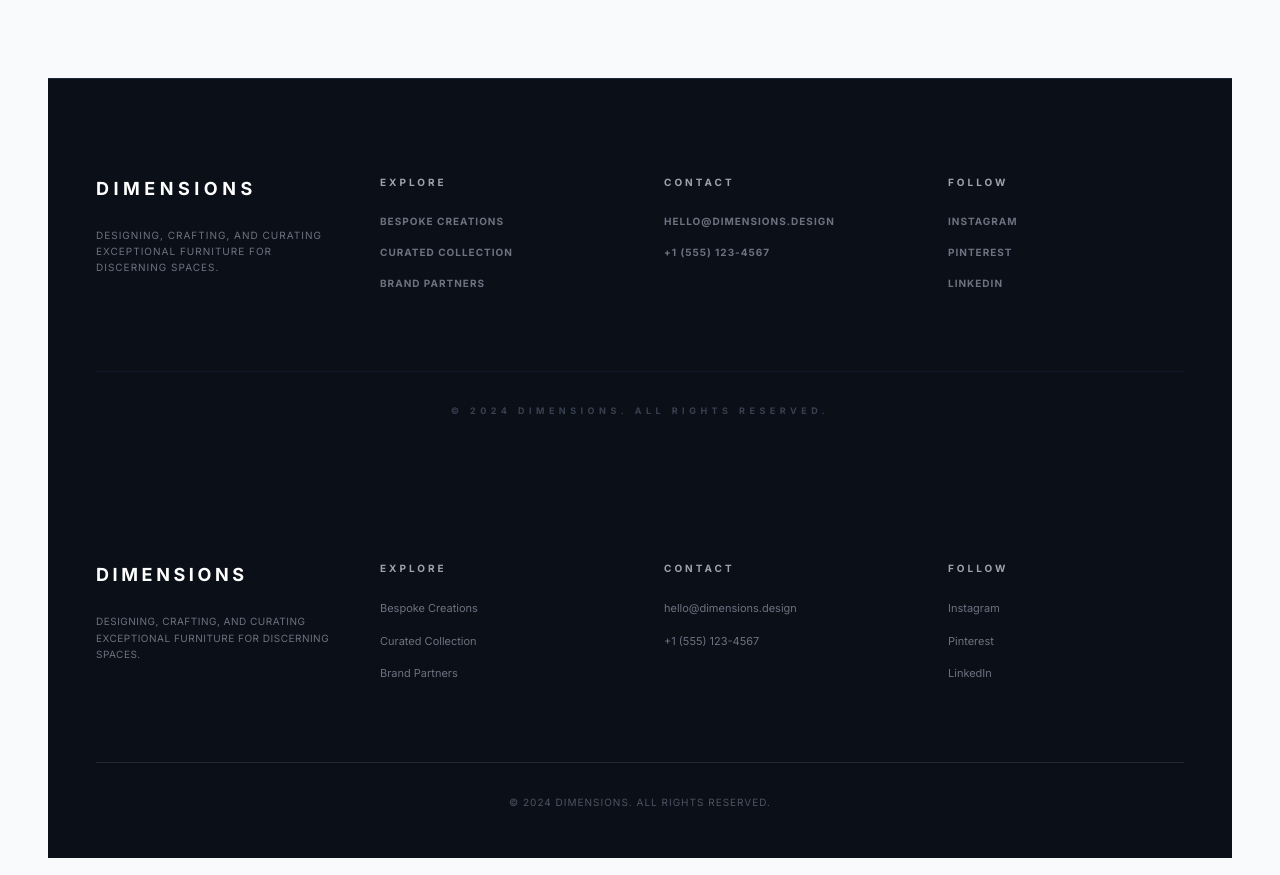
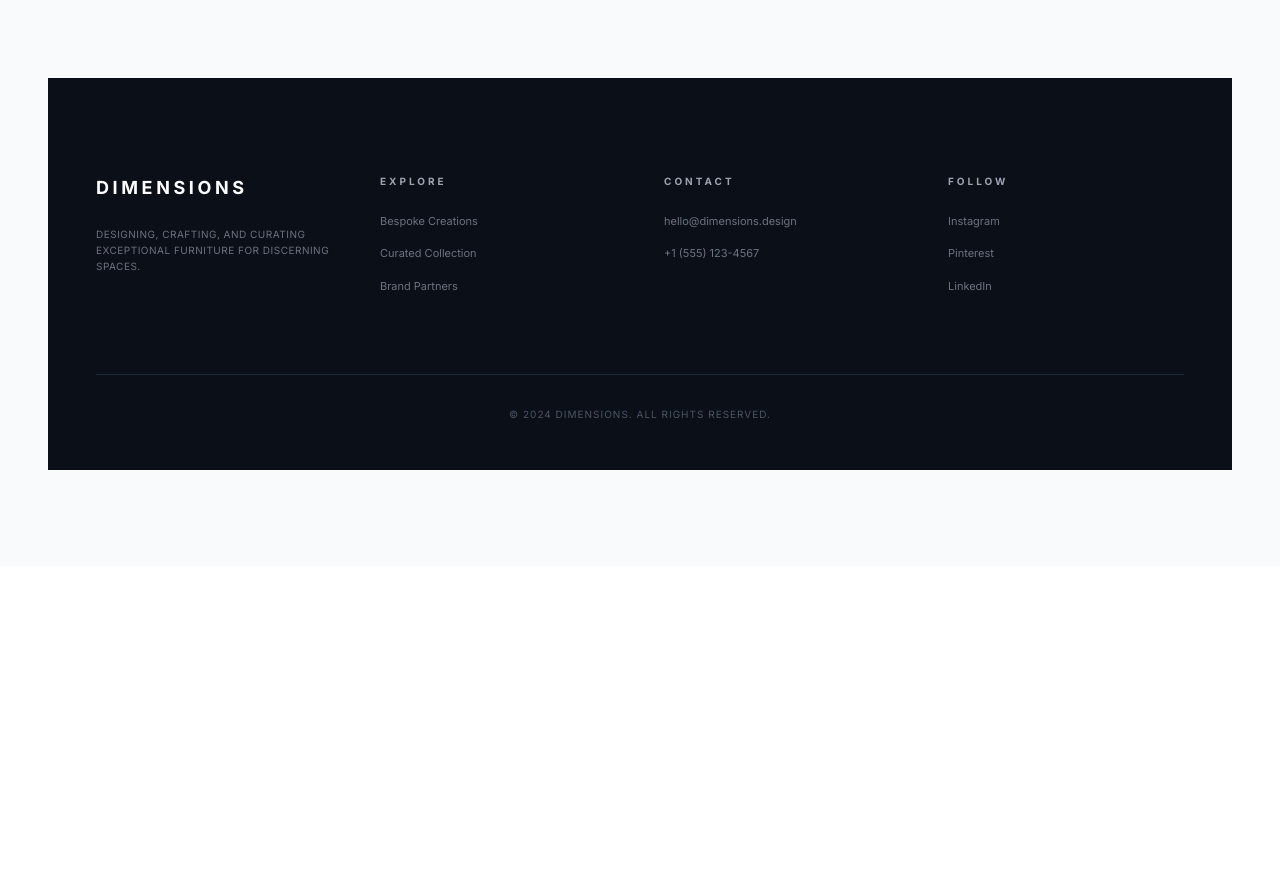
Before and after one commit to chaitanyayugo/GitHub-website-browser-, a plain HTML site: page index.html in a window 1280 px wide. Shown: the part 7830-8705 px from the top of the page. After the commit the page ends 8396 px from the top, so only its background shows below. Drawn offline with nearby package versions, Linux system fonts and the light colour scheme.

Commit message:
Update index.html

```diff
--- a/index.html
+++ b/index.html
@@ -426,46 +426,6 @@
         </div>
     </section>
 
-    <!-- --- FINAL FOOTER --- -->
-    <footer class="bg-[#0b0f17] text-white pt-24 pb-12 px-6 md:px-12 border-t border-gray-800">
-        <div class="max-w-7xl mx-auto text-center md:text-left">
-            <div class="grid grid-cols-2 md:grid-cols-4 gap-12 mb-20">
-                <div class="col-span-2 md:col-span-1">
-                    <h3 class="text-lg font-bold tracking-ultra uppercase mb-6">Dimensions</h3>
-                    <p class="text-gray-500 text-[10px] leading-relaxed max-w-xs uppercase tracking-widest">
-                        Designing, crafting, and curating exceptional furniture for discerning spaces.
-                    </p>
-                </div>
-                <div>
-                    <h4 class="text-[10px] uppercase tracking-[0.3em] font-bold mb-6 text-gray-400">Explore</h4>
-                    <ul class="text-[10px] space-y-4 text-gray-500 uppercase tracking-widest font-bold">
-                        <li><a href="#" class="hover:text-white transition">Bespoke Creations</a></li>
-                        <li><a href="#" class="hover:text-white transition">Curated Collection</a></li>
-                        <li><a href="#" class="hover:text-white transition">Brand Partners</a></li>
-                    </ul>
-                </div>
-                <div>
-                    <h4 class="text-[10px] uppercase tracking-[0.3em] font-bold mb-6 text-gray-400">Contact</h4>
-                    <ul class="text-[10px] space-y-4 text-gray-500 uppercase tracking-widest font-bold">
-                        <li>hello@dimensions.design</li>
-                        <li>+1 (555) 123-4567</li>
-                    </ul>
-                </div>
-                <div>
-                    <h4 class="text-[10px] uppercase tracking-[0.3em] font-bold mb-6 text-gray-400">Follow</h4>
-                    <ul class="text-[10px] space-y-4 text-gray-500 uppercase tracking-widest font-bold">
-                        <li><a href="#" class="hover:text-white transition">Instagram</a></li>
-                        <li><a href="#" class="hover:text-white transition">Pinterest</a></li>
-                        <li><a href="#" class="hover:text-white transition">LinkedIn</a></li>
-                    </ul>
-                </div>
-            </div>
-            <div class="border-t border-gray-900 pt-8 text-center">
-                <p class="text-[9px] text-gray-700 tracking-[0.5em] uppercase font-bold">&copy; 2024 Dimensions. All rights reserved.</p>
-            </div>
-        </div>
-    </footer>
-
     <!-- --- MEGA FOOTER (NEW) --- -->
     <footer class="bg-[#0b0f17] text-white pt-24 pb-12 px-6 md:px-12">
         <div class="max-w-7xl mx-auto">
```
